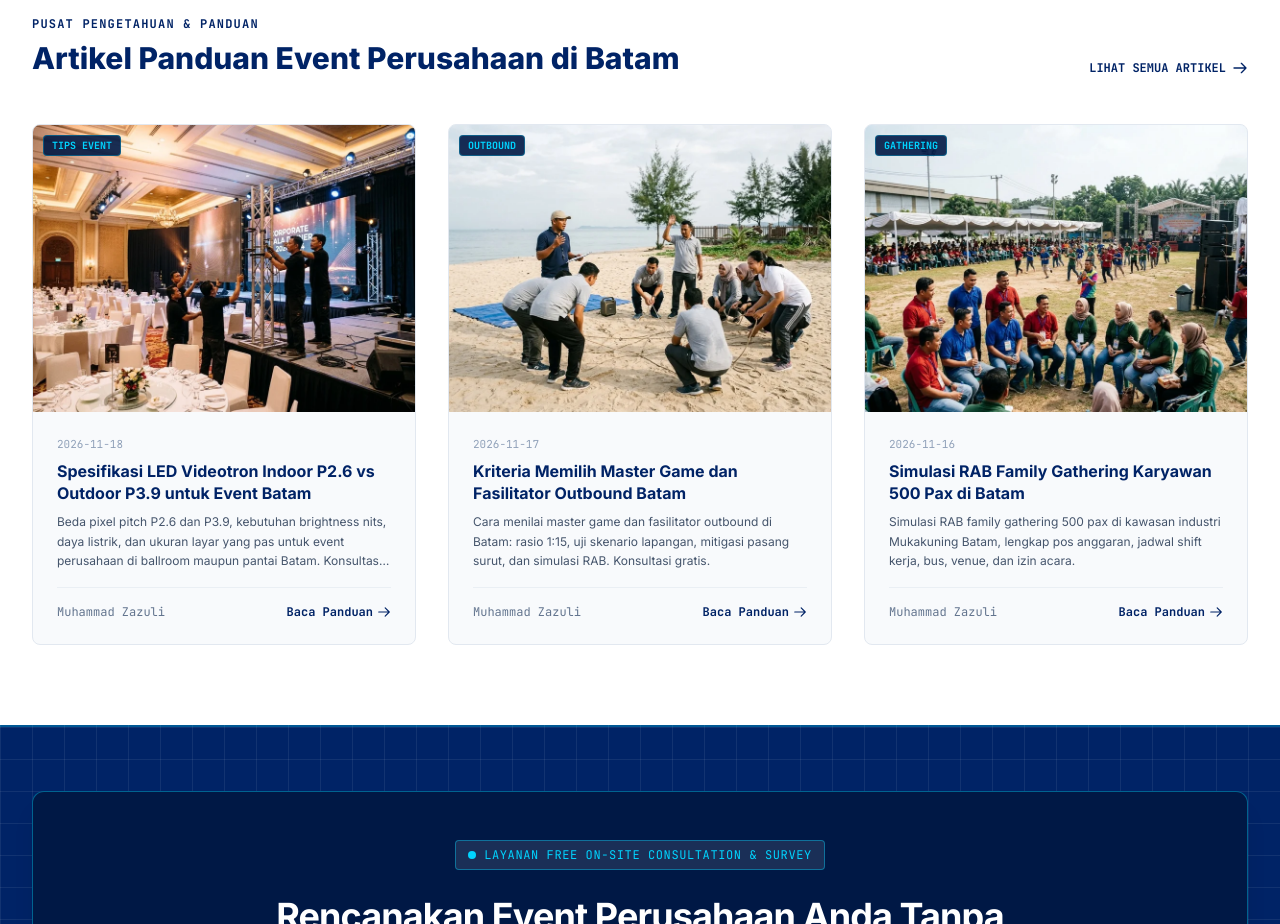
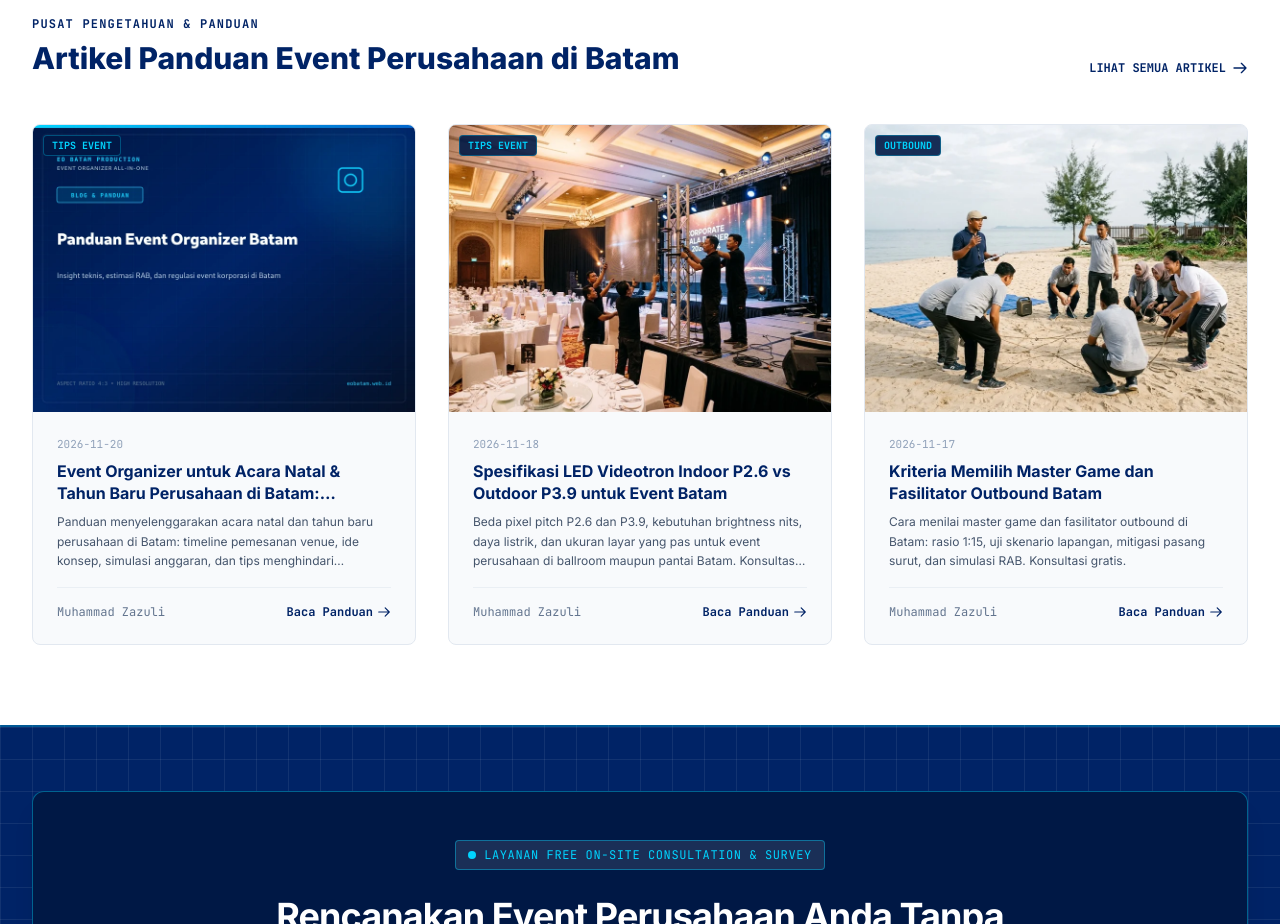
Before and after one commit to boimthinks/eobatam, an Astro site: page / in a window 1280 px wide. Shown: the part 4380-5304 px from the top of the page. Built offline with nearby package versions, Linux system fonts and the light colour scheme; Astro itself is replaced by a stand-in of ours.

Commit message:
Fix: publish date artikel natal & tahun baru menjadi 2026-11-20

```diff
--- a/src/content/blog/acara-natal-tahun-baru-perusahaan-batam.md
+++ b/src/content/blog/acara-natal-tahun-baru-perusahaan-batam.md
@@ -1,7 +1,7 @@
 ---
 title: "Event Organizer untuk Acara Natal & Tahun Baru Perusahaan di Batam: Panduan Perencanaan Akhir Tahun"
 description: "Panduan menyelenggarakan acara natal dan tahun baru perusahaan di Batam: timeline pemesanan venue, ide konsep, simulasi anggaran, dan tips menghindari keterisian venue akhir tahun."
-publishDate: "2026-11-05"
+publishDate: "2026-11-20"
 author: "Muhammad Zazuli"
 category: "Tips Event"
 tags: ["event natal perusahaan batam", "acara tahun baru kantor batam", "event organizer batam", "gathering akhir tahun batam", "event desember batam"]
```
